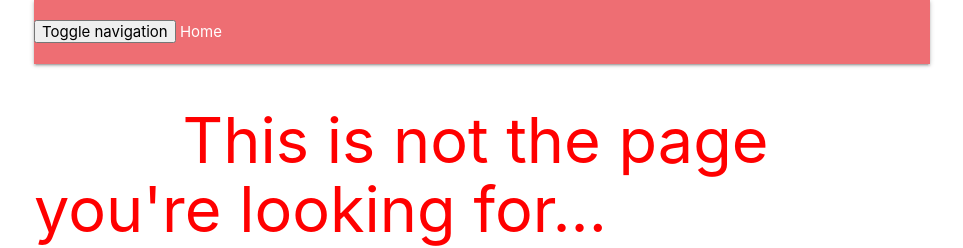
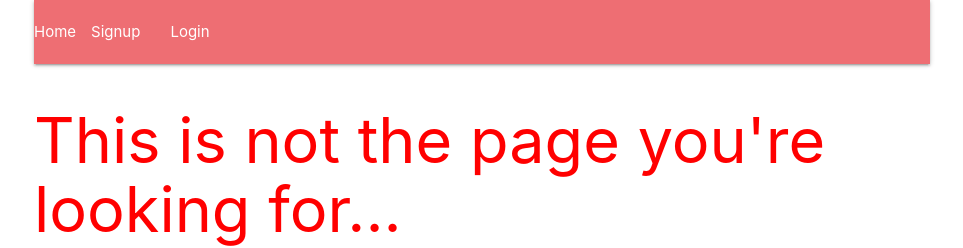
Before and after one commit to joannacolson/gig-bulletin-board, a website: page public/index.html in a window 1280 px wide. Shown: the top 248 px of the page, without its empty margins (158-1121 px from the left). Drawn offline with nearby package versions, Linux system fonts and the light colour scheme; some packages are replaced by stand-ins of ours.

Commit message:
removed bootstrap navbar

```diff
--- a/public/app/views/navbar.html
+++ b/public/app/views/navbar.html
@@ -1,6 +1,7 @@
-<nav class="navbar navbar-default" role="navigation" ng-controller="NavCtrl">
+<nav class="" role="navigation" ng-controller="NavCtrl">
+    <!-- Bootstrap styling -->
     <!-- Brand and toggle get grouped for better mobile display -->
-    <div class="navbar-header">
+    <!--  <div class="navbar-header">
         <button type="button" class="navbar-toggle" data-toggle="collapse" data-target=".navbar-ex1-collapse">
             <span class="sr-only">Toggle navigation</span>
             <span class="icon-bar"></span>
@@ -8,10 +9,11 @@
             <span class="icon-bar"></span>
         </button>
         <a class="navbar-brand" href="/">Home</a>
-    </div>
+    </div> -->
     <!-- Collect the nav links, forms, and other content for toggling -->
     <div class="collapse navbar-collapse navbar-ex1-collapse">
         <ul class="nav navbar-nav navbar-right">
+            <li a href="/">Home</li>
             <li><a href="/signup" ng-hide="isLoggedIn()">Signup</a></li>
             <li><a href="/login" ng-hide="isLoggedIn()">Login</a></li>
             <li><a href="/users/{{getCurrentUserId()}}" ng-show="isLoggedIn()">User Profile</a></li>
```
